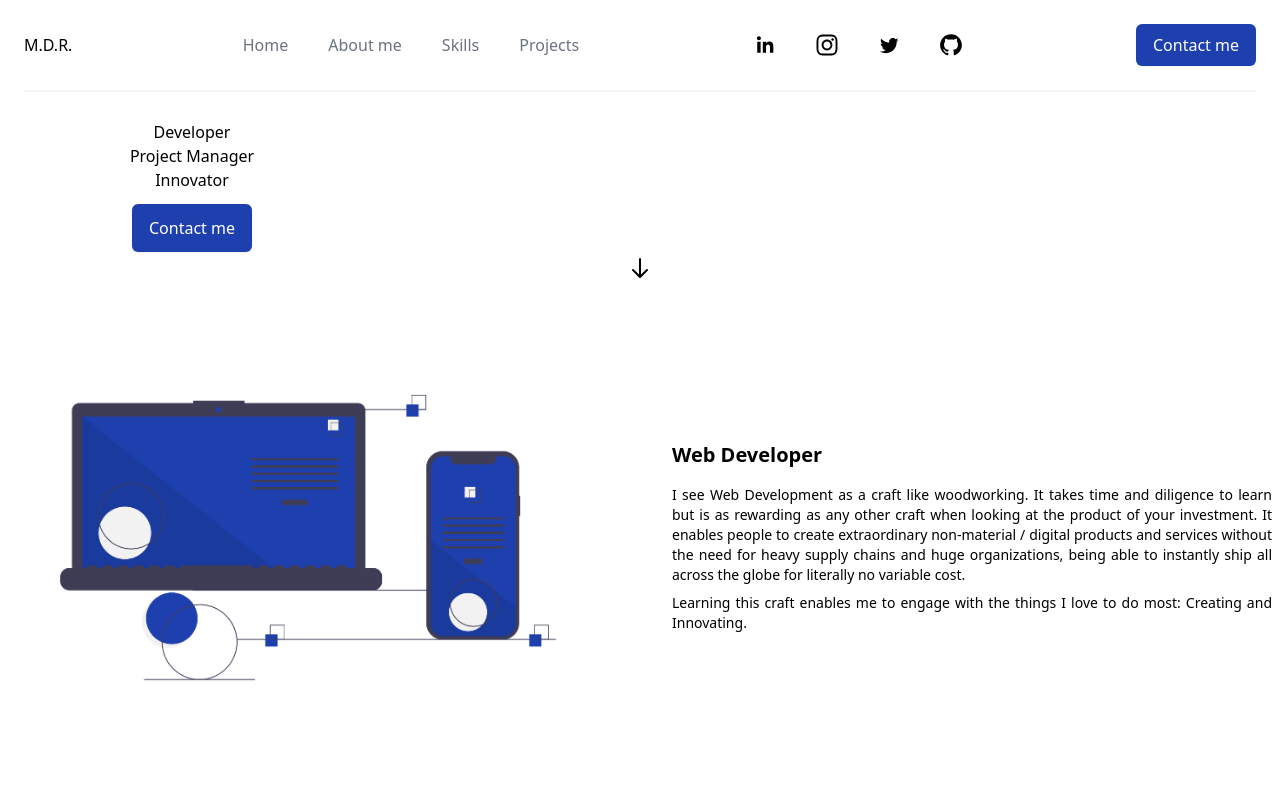
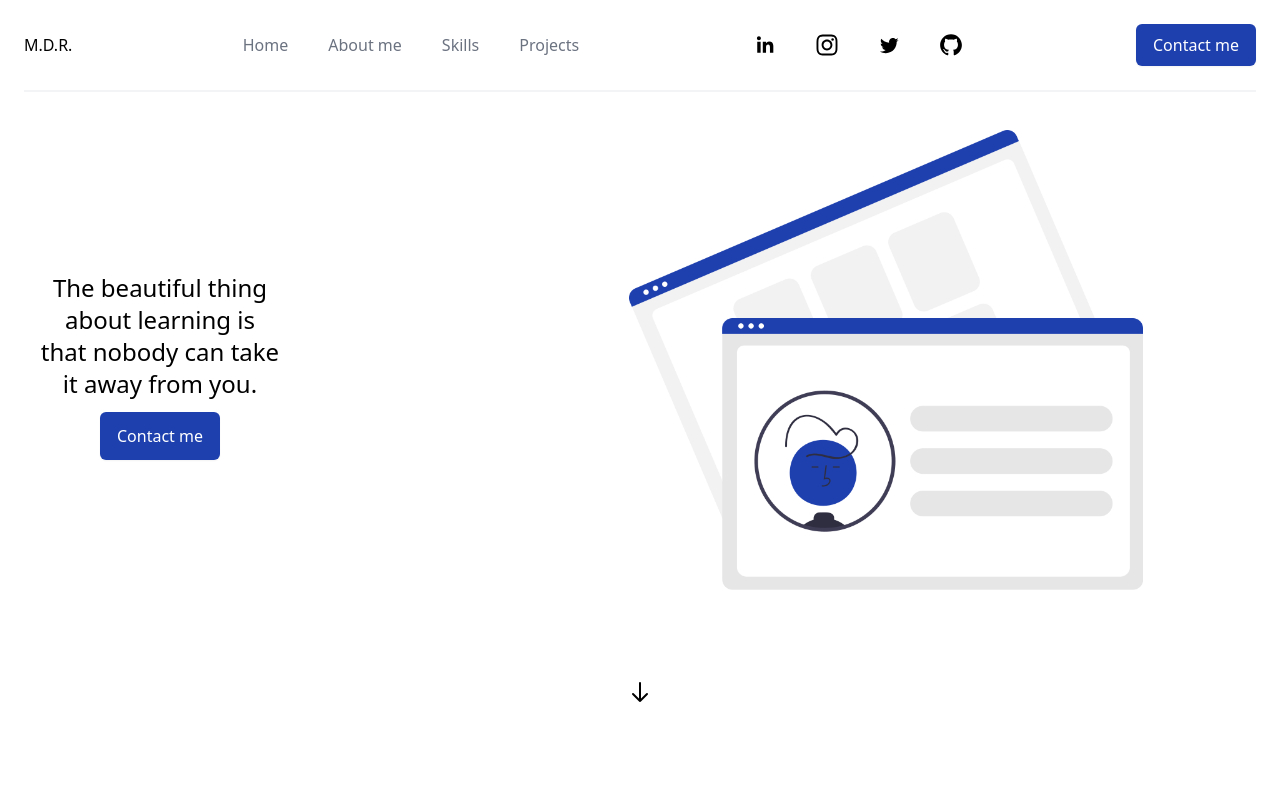
Before and after one commit to michirem/michisportfolio, an Angular app: page /projects in a window 1280 px wide. Shown: the top 800 px of the page. Built offline with nearby package versions, Linux system fonts and the light colour scheme; what @tailwindcss/typography would draw is missing.

Commit message:
completed home & about styling

```diff
--- a/src/app/about/about.component.css
+++ b/src/app/about/about.component.css
@@ -44,7 +44,7 @@ main {
         margin-top: 5rem;
     }
     .hero {
-        background-position: 90% 120%;
+        background-position: 150% 120%;
         height: 40vh;
     }
 }
@@ -58,18 +58,18 @@ main {
 
 /* iPadPro */
 
-@media only screen and (min-device-width: 1024px) and (max-device-height: 1366px) and (orientation: portrait) and (-webkit-min-device-pixel-ratio: 2){
+/* @media only screen and (min-device-width: 1024px) and (max-device-height: 1366px) and (orientation: portrait) and (-webkit-min-device-pixel-ratio: 2){
     .hero {
-        background-position: 95% 50%;
+        background-position: 150% 50%;
         height: 50vh;
     }
-}
+} */
 
 /* Desktop  */
 
-/* @media only screen and (min-width: 1024px) {
+@media only screen and (min-width: 1024px) {
     .hero {
         background-position: 90% 120%;
         height: 70vh;
     }
-} */
+}
--- a/src/app/home/home.component.html
+++ b/src/app/home/home.component.html
@@ -28,4 +28,40 @@
             <path stroke-linecap="round" stroke-linejoin="round" stroke-width="2" d="M19 14l-7 7m0 0l-7-7m7 7V3" />
           </svg>
     </div>
+    <div class="container mx-auto">
+        <div class="flex flex-col md:flex-row px-2 mt-20">
+            <div class="flex justify-center md:pr-8 md:w-1/2">
+                <img src="/assets/img/webdev.png" alt="webdev">
+            </div>
+            <div class="flex flex-col justify-center md:pl-8 md:w-1/2">
+                <h2 class="text-xl text-center font-bold md:text-left">Web Developer</h2>
+                <p class="text-justify text-sm pt-4">
+                    I see Web Development as a craft like woodworking. It takes time and diligence to learn but is as rewarding as any other craft when looking at the product of your investment. It enables people to create extraordinary non-material / digital products and services without the need for heavy supply chains and huge organizations, being able to instantly ship all across the globe for literally no variable cost.</p>
+                    <p class="text-justify text-sm pt-2">Learning this craft enables me to engage with the things I love to do most: Creating and Innovating.</p>
+            </div>
+        </div>
+        <div class="flex flex-col md:flex-row px-2 mt-20">
+            <div class="flex justify-center md:order-2 md:pl-8 md:w-1/2">
+                <img src="/assets/img/project.png" alt="project">
+            </div>
+            <div class="flex flex-col justify-center md:pr-8 md:w-1/2">
+                <h2 class="text-xl text-center font-bold md:text-right">Project Manager</h2>
+                <p class="text-justify text-sm pt-4">I have been a professional in biopharmaceutical quality control for over 10 years and have led teams through various changes. Throughout my career, I have gained numerous experiences with interdisciplinary groups and have strengths in both operational and strategic management.</p>
+                <p class="text-justify text-sm pt-2">
+                I take great pleasure in leading teams, nurturing talent and in return demand good collaboration and appropriate performance. With my structured and always goal-oriented way of working, I ensure clarity and transparency.
+                </p>
+                <p class="text-justify text-sm pt-2">
+                Constructive criticism and feedback are very important to me, which is why I encourage open and direct dialog between people in order to overcome common challenges and achieve goals.</p>
+            </div>
+        </div>
+        <div class="flex flex-col md:flex-row px-2 mt-20">
+            <div class="flex justify-center md:pr-8 md:w-1/2">
+                <img src="/assets/img/innovator.png" alt="innovator">
+            </div>
+            <div class="flex flex-col justify-center md:pl-8 md:w-1/2">
+                <h2 class="text-xl text-center font-bold md:text-left">Innovator</h2>
+                <p class="text-justify text-sm pt-4">I'm constantly looking out for new technologies to explore and invest in. My aim is to do my part for the next industrial revolution in the digital age. Web 3.0 and decentralized technology are already re-shaping the world as we know it and I want to take part in shaping the future with the craft of technology and creativity.</p>
+            </div>
+        </div>
+    </div>
 </main>
--- a/src/app/projects/projects.component.css
+++ b/src/app/projects/projects.component.css
@@ -0,0 +1,75 @@
+main {
+    margin-top: 3rem;
+}
+
+.hero {
+    background-image: url("/assets/img/portfolio.png");
+    background-position: 50% 150%;
+    background-repeat: no-repeat;
+    background-size: contain;
+    height: 60vh;
+}
+
+/* iphone 5/6/7/8 */
+
+@media all and (min-width: 320px) and (orientation: landscape) {
+    main {
+        margin-top: 5rem;
+    }
+}
+
+@media all and (min-width: 375px) and (min-height: 667px) {
+    .hero {
+        background-position: 83% 50%;
+        height: 65vh;
+    }
+}
+
+/* iPhone X */
+
+@media all and (min-width: 375px) and (min-height: 812px) {
+    main {
+        margin-top: 1.5rem;
+    }
+    .hero {
+        background-position: 77% 50%;
+        height: 70vh;
+    }
+}
+
+/* Tablet  */
+
+@media all and (min-width: 768px) {
+    main {
+        margin-top: 5rem;
+    }
+    .hero {
+        background-position: 150% 120%;
+        height: 40vh;
+    }
+}
+
+@media all and (min-width: 768px) and (orientation: landscape) {
+    .hero {
+        background-position: 90% 120%;
+        height: 70vh;
+    }
+}
+
+/* iPadPro */
+
+/* @media only screen and (min-device-width: 1024px) and (max-device-height: 1366px) and (orientation: portrait) and (-webkit-min-device-pixel-ratio: 2){
+    .hero {
+        background-position: 150% 50%;
+        height: 50vh;
+    }
+} */
+
+/* Desktop  */
+
+@media only screen and (min-width: 1024px) {
+    .hero {
+        background-position: 90% 120%;
+        height: 70vh;
+    }
+}
--- a/src/app/projects/projects.component.html
+++ b/src/app/projects/projects.component.html
@@ -1,10 +1,7 @@
 <main>
     <div class="hero flex justify-start md:items-center">
-        <div class="hidden md:flex md:flex-col md: text-center w-96 mb">
-            <h1 class="text-5xl mb-6">Michael Darius Reimer</h1>
-            <h3>Developer</h3>
-            <h3>Project Manager</h3>
-            <h3>Innovator</h3>
+        <div class="hidden md:flex md:flex-col md: text-center w-60 md:ml-10">
+            <h3 class="text-2xl">The beautiful thing about learning is that nobody can take it away from you.</h3>
             <div class="mt-6">
                 <a href="#" class="px-4 py-3 border border-transparent rounded-md shadow-sm text-base font-medium text-white bg-blue-800 hover:bg-blue-500">
                     Contact me
@@ -12,18 +9,15 @@
             </div>
         </div>
     </div>
-    <div class="text-center md:hidden">
-        <h1 class="text-3xl mt-2 mb-2">Michael Darius Reimer</h1>
-        <h3>Developer</h3>
-        <h3>Project Manager</h3>
-        <h3>Innovator</h3>
+    <div class="flex flex-col justify-center items-center space-y-10 md:hidden">
+        <h3 class="text-2xl text-center w-60">The beautiful thing about learning is that nobody can take it away from you.</h3>
         <div class="mt-4">
             <a href="#" class="px-4 py-3 border border-transparent rounded-md shadow-sm text-base font-medium text-white bg-blue-800 hover:bg-blue-500">
                 Contact me
             </a>
         </div>
     </div>
-    <div class="flex justify-center mt-4">
+    <div class="flex justify-center mt-10">
         <svg xmlns="http://www.w3.org/2000/svg" class="h-6 w-6" fill="none" viewBox="0 0 24 24" stroke="currentColor">
             <path stroke-linecap="round" stroke-linejoin="round" stroke-width="2" d="M19 14l-7 7m0 0l-7-7m7 7V3" />
           </svg>
```
Also changed, not shown: src/assets/img/portfolio.png (added).
